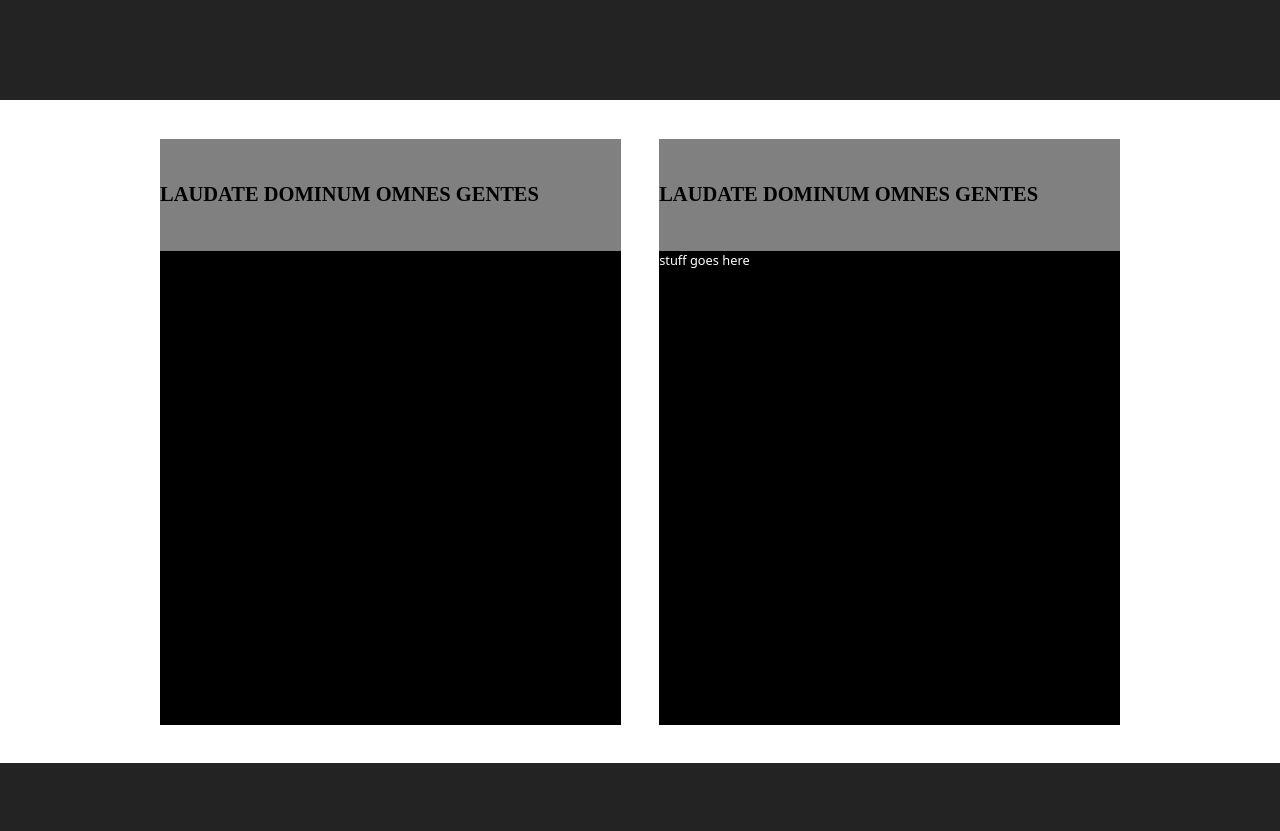
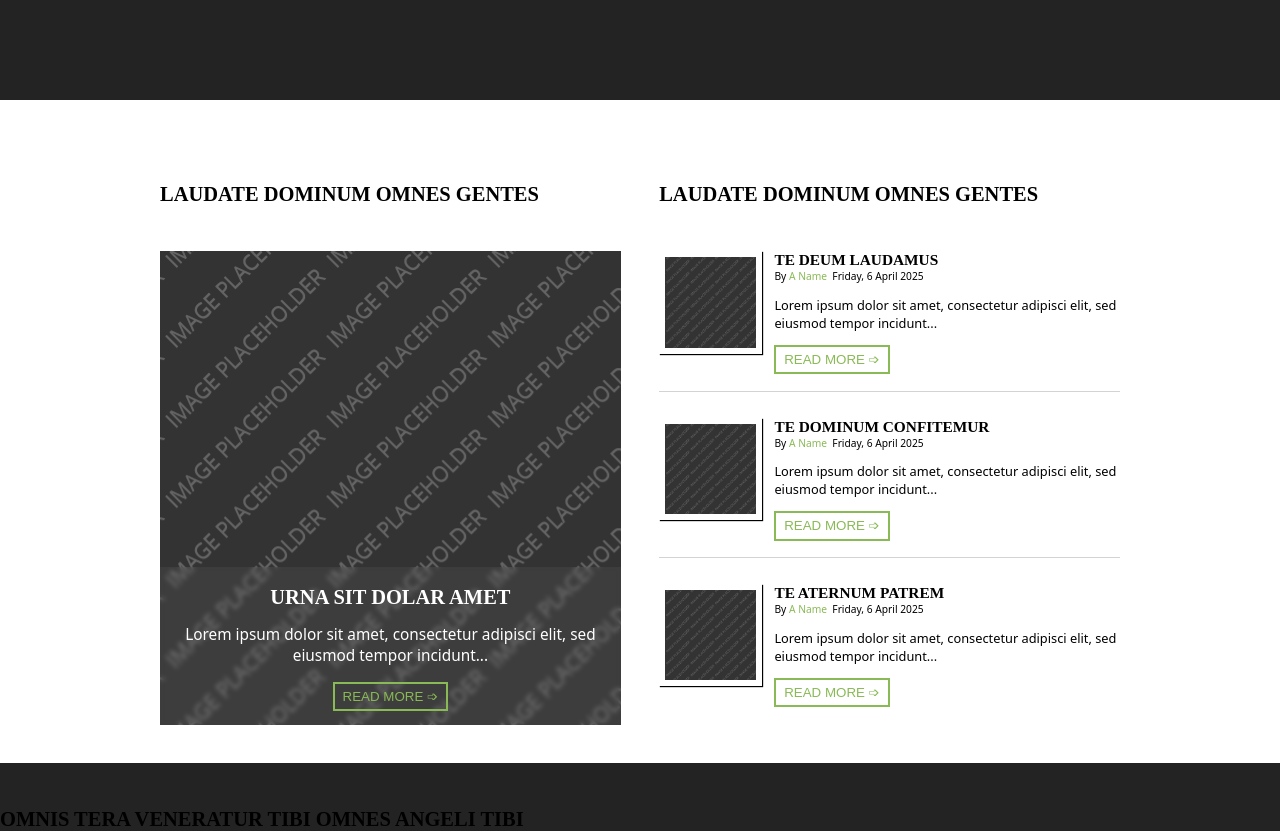
Before and after one commit to CodesWithRobi/PortfolioVer0.2, a plain HTML site: page index.html in a window 1280 px wide. Shown: the part 720-1551 px from the top of the page. Before the commit the page ends 1483 px from the top, so only its background shows below. Drawn offline with Linux system fonts and the light colour scheme.

Commit message:
Finished card part of readme

```diff
--- a/css/style.css
+++ b/css/style.css
@@ -198,7 +198,7 @@ a {
   align-items: center;
 }
 
-/* ---------------------------------------------------- */
+/* ---Section of readme-------------------------------- */
 
 h2 {
   font-family: serif;
@@ -219,14 +219,90 @@ h2 {
     justify-content: space-between;
 
     & article {
-      background-color: grey;
       flex-basis: calc(100% / 2 - 1.5rem);
 
-      & div {
-        background-color: black;
-        color: white;
+      & .readmore-p1,
+      .readmore-card-main {
         height: 37rem;
+        display: flex;
+        flex-direction: column;
+
+        &>div {
+          flex-basis: calc(100% / 3);
+        }
       }
     }
   }
 }
+
+/* ---------------------------------------------------- */
+
+.readmore-p1 {
+  justify-content: flex-end;
+  background-image: url("../assets/placeholder.png");
+
+  & div {
+    text-align: center;
+    background-color: rgba(255, 255, 255, 0.05) !important;
+    backdrop-filter: blur(2px);
+    color: white;
+
+    & h2 {
+      margin: 1.5rem 0 0;
+    }
+
+    & p {
+      font-weight: 500;
+      font-size: 1.2rem;
+      padding: 0 1rem;
+    }
+  }
+}
+
+.readmore-button {
+  border: 2px solid var(--theme-green);
+  color: var(--theme-green);
+  background-color: transparent;
+  width: 9rem;
+  height: 2.3rem;
+  margin: 0 auto 1rem;
+}
+
+/* -----card part of readme---------------------------- */
+
+.readmore-card {
+  display: flex;
+
+  &:not(:last-child) {
+    border-bottom: 1px solid lightgray;
+    margin-bottom: 2rem;
+  }
+
+  & img {
+    width: 8rem;
+    height: 8rem;
+    border: 0.5rem solid white;
+    box-shadow: 1px 1px 1px black;
+  }
+
+  & .readmore-p2 {
+    padding-left: 1rem;
+    vertical-align: top;
+
+    & h2 {
+      margin: 0;
+      font-size: 1.2rem;
+
+      &+p {
+        font-size: 0.8rem;
+        margin: 0;
+
+        & a {
+          color: var(--theme-green);
+        }
+      }
+    }
+  }
+}
+
+/* ---------------------------------------------------- */
--- a/index.html
+++ b/index.html
@@ -100,13 +100,83 @@
       <section>
         <article>
           <h2>LAUDATE DOMINUM OMNES GENTES</h2>
-          <div></div>
+          <div class="readmore-p1">
+            <div>
+              <h2>URNA SIT DOLAR AMET</h2>
+              <p>
+                Lorem ipsum dolor sit amet, consectetur adipisci elit, sed
+                eiusmod tempor incidunt...
+              </p>
+              <button class="readmore-button">READ MORE &#10153;</button>
+            </div>
+          </div>
         </article>
         <article>
           <h2>LAUDATE DOMINUM OMNES GENTES</h2>
-          <div>stuff goes here</div>
+          <div class="readmore-card-main">
+            <div class="readmore-card">
+              <img src="assets/placeholder.png" />
+              <div class="readmore-p2">
+                <h2>TE DEUM LAUDAMUS</h2>
+                <p class="readmore-by">
+                  By <a href="#">A Name</a>&nbsp; Friday, 6 April 2025
+                </p>
+                <p>
+                  Lorem ipsum dolor sit amet, consectetur adipisci elit, sed
+                  eiusmod tempor incidunt...
+                </p>
+                <button class="readmore-button">READ MORE &#10153;</button>
+              </div>
+            </div>
+            <div class="readmore-card">
+              <img src="assets/placeholder.png" />
+              <div class="readmore-p2">
+                <h2>TE DOMINUM CONFITEMUR</h2>
+                <p class="readmore-by">
+                  By <a href="#">A Name</a>&nbsp; Friday, 6 April 2025
+                </p>
+                <p>
+                  Lorem ipsum dolor sit amet, consectetur adipisci elit, sed
+                  eiusmod tempor incidunt...
+                </p>
+                <button class="readmore-button">READ MORE &#10153;</button>
+              </div>
+            </div>
+            <div class="readmore-card">
+              <img src="assets/placeholder.png" />
+              <div class="readmore-p2">
+                <h2>TE ATERNUM PATREM</h2>
+                <p class="readmore-by">
+                  By <a href="#">A Name</a>&nbsp; Friday, 6 April 2025
+                </p>
+                <p>
+                  Lorem ipsum dolor sit amet, consectetur adipisci elit, sed
+                  eiusmod tempor incidunt...
+                </p>
+                <button class="readmore-button">READ MORE &#10153;</button>
+              </div>
+            </div>
+          </div>
         </article>
       </section>
     </div>
+    <!-- ---------------------------------------------------------------------------------- -->
+    <div class="bottom-readmore">
+      <section>
+        <h2>OMNIS TERA VENERATUR TIBI OMNES ANGELI TIBI</h2>
+        <p></p>
+        <article>
+          <div class="bottom-readmore-card">
+            <div class="bottom-readmore-image"></div>
+            <div class="bottom-readmore-main"></div>
+          </div>
+          <div class="bottom-readmore-card">
+            <div class="bottom-readmore-image"></div>
+            <div class="bottom-readmore-main"></div>
+          </div>
+        </article>
+      </section>
+    </div>
+    <!-- ---------------------------------------------------------------------------------- -->
   </body>
 </html>
```
Also changed, not shown: assets/placeholder.png (added).
